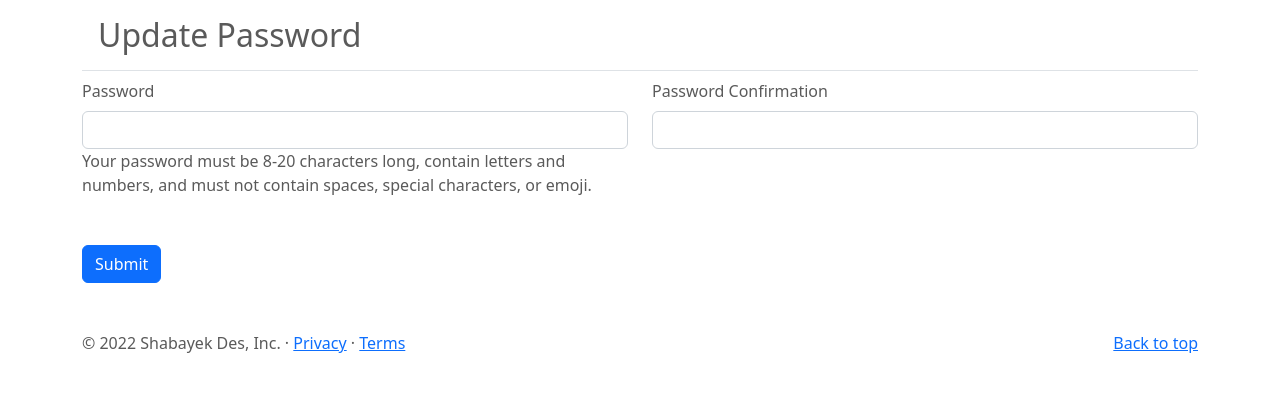
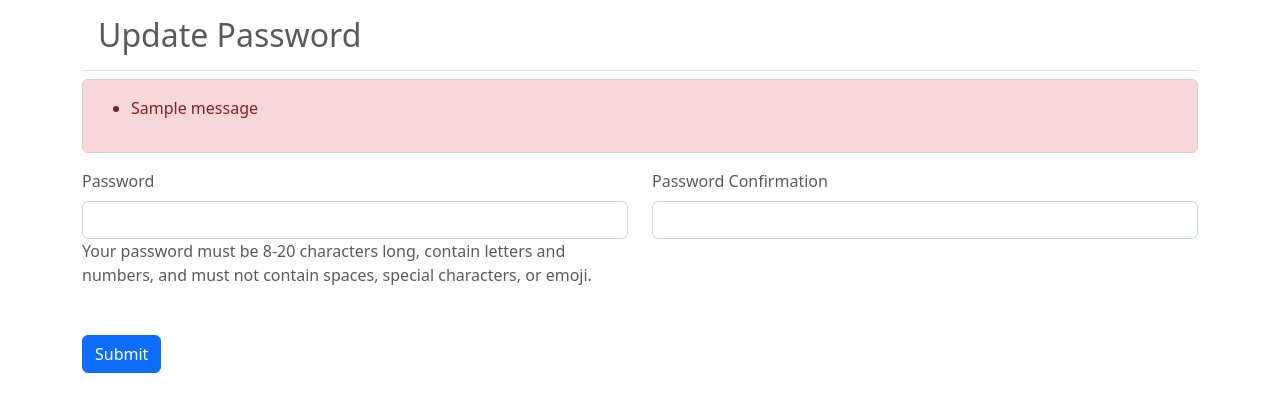
Before and after one commit to shabayekdes/django-event, a Django app: page /my-account/change-password in a window 1280 px wide. Shown: the part 56-476 px from the top of the page. Run offline with Django 4.2, Linux system fonts and the light colour scheme; tables that the repository leaves empty hold one stand-in row (values such as "Sample post"); one stand-in notice (Sample message) is shown.

Commit message:
Add flash message to account page

```diff
--- a/accounts/views.py
+++ b/accounts/views.py
@@ -51,6 +51,7 @@ def update_account(request):
         form = UpdateAccountForm(data=request.POST, files=request.FILES, instance=request.user)
         if form.is_valid():
             form.save()
+            messages.success(request, 'You have update account successfully.')
             return redirect('my_account')
 
     context = {
@@ -109,8 +110,10 @@ def change_password(request):
         if password == password_confirmation:
             user = request.user
             user.set_password(password)
+            messages.success(request, 'You have change your password successfully.')
             return redirect('my_account')
         else:
-            return HttpResponse('Password not confirm success')
+            messages.error(request, 'Password not confirm success.')
+            return redirect('change_password')
 
     return render(request, 'auth/change_password.html')
--- a/templates/auth/change_password.html
+++ b/templates/auth/change_password.html
@@ -3,6 +3,15 @@
 {% block content %}
     <div class="container mb-5">
         <h2 class="p-3 border-bottom">Update Password</h2>
+        {% if messages %}
+            <div class="alert alert-danger" role="alert">
+                <ul class="messages">
+                    {% for message in messages %}
+                        <li{% if message.tags %} class="{{ message.tags }}"{% endif %}>{{ message }}</li>
+                    {% endfor %}
+                </ul>
+            </div>
+        {% endif %}
         <form method="POST" class="form-floating">
             {% csrf_token %}
             <div class="row mb-5">
```
Also changed, not shown: templates/auth/my_account.html (+15 -4 lines).
